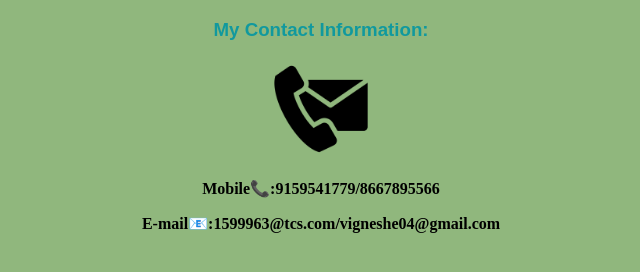
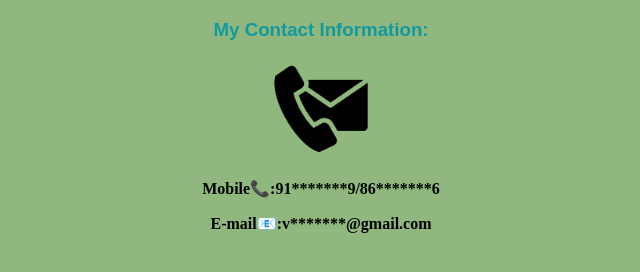
Before and after one commit to VigneshElangovan52/CV, a plain HTML site: page contact-me.html in a window 1280 px wide. Shown: the whole page, without its empty margins (319-959 px from the left). Drawn offline with Linux system fonts and the light colour scheme.

Commit message:
Update contact-me.html

```diff
--- a/contact-me.html
+++ b/contact-me.html
@@ -8,7 +8,7 @@
   <body class="contactpage">
     <h3 class="contact-heading">My Contact Information:</h3>
     <img class="Contact-me" src="images/contact-us.png" alt="Contact icon" width="100px">
-    <p><strong>Mobile📞:9159541779/8667895566</strong></p>
-    <p><strong>E-mail📧:1599963@tcs.com/vigneshe04@gmail.com</strong></p>
+    <p><strong>Mobile📞:91*******9/86*******6</strong></p>
+    <p><strong>E-mail📧:v*******@gmail.com</strong></p>
   </body>
 </html>
```
